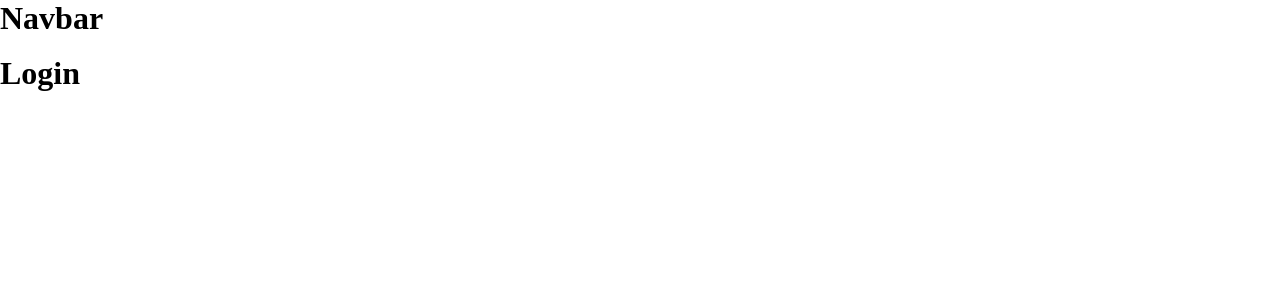
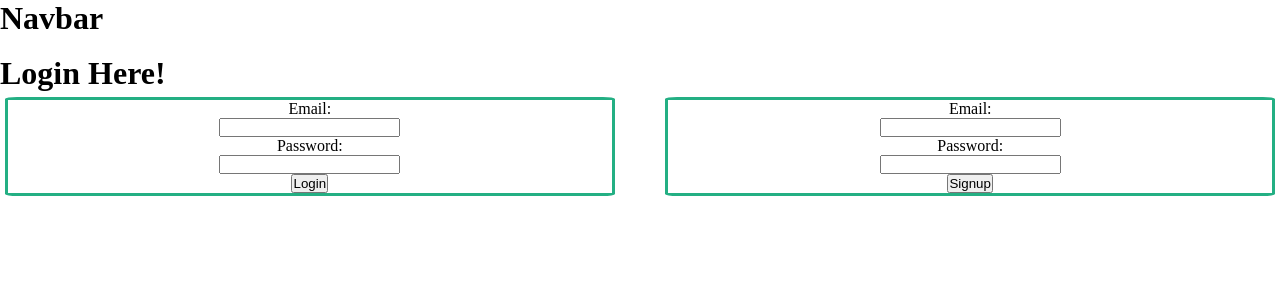
Before and after one commit to CaldwellDerek/jolly-co-op-frontend, a React (Create React App) app: page /login in a window 1280 px wide. Shown: the top 300 px of the page. Built offline with nearby package versions, Linux system fonts and the light colour scheme.

Commit message:
added login forms

```diff
--- a/src/App.js
+++ b/src/App.js
@@ -1,4 +1,5 @@
 import {BrowserRouter, Routes, Route } from 'react-router-dom'
+import { Login } from "./components/pages/Login"
 
 function App() {
   return (
@@ -8,7 +9,7 @@ function App() {
       <br/>
       <Routes>
         <Route path="/" element={<h1>Homepage</h1>}/>
-        <Route path="/login" element={<h1>Login</h1>}/>
+        <Route path="/login" element={<Login/>}/>
         <Route path="/signup" element={<h1>Signup</h1>}/>
         <Route path="/findfriend" element={<h1>Find Friend</h1>}/>
         <Route path="/mygroup" element={<h1>Group Page</h1>}/>
--- /dev/null
+++ b/src/components/pages/Login/index.js
@@ -0,0 +1,99 @@
+import React, { useState } from "react";
+import "./style.css";
+import API from "../../"
+
+export const Login = () => {
+  const [loginEmail, setloginEmail] = useState("");
+  const [loginPassword, setloginPassword] = useState("");
+  const [signupEmail, setsignupEmail] = useState("");
+  const [signupPassword, setsignupPassword] = useState("");
+
+  const handleFormChange = (e) => {
+    console.log(e.target.value);
+    const { name, value } = e.target;
+    switch (name) {
+      case "loginEmail":
+        setloginEmail(value);
+        break;
+      case "loginPassword":
+        setloginPassword(value);
+        break;
+      case "signupEmail":
+        setsignupEmail(value);
+        break;
+      case "signupPassword":
+        setsignupPassword(value);
+        break;
+
+      default:
+        break;
+    }
+  };
+  const handleFormSubmit = e =>{
+    e.preventDefault();
+    const userObj = {
+        email: loginEmail,
+        password: loginPassword
+    }
+    API.login(userObj).then(data=>{
+        console.log(data)
+        setloginEmail("")
+        setloginPassword("")
+    })
+  }
+
+  return (
+    <div>
+      <div>
+        <h1>Login Here! </h1>
+        <div  className="Login">
+
+        <form
+        // onSubmit={handleFormSubmit}
+        >
+          <label for="loginEmail">Email:</label>
+
+          <input
+            type="text"
+            name="loginEmail"
+            value={loginEmail}
+            onChange={handleFormChange}
+            />{" "}
+
+          <label for="loginPassword">Password:</label>
+
+          <input
+            type="password"
+            name="loginPassword"
+            value={loginPassword}
+            onChange={handleFormChange}
+            />
+          <button>Login</button>
+        </form>
+        <form
+        // onSubmit={handleFormSubmit}
+        >
+          <label for="signupEmail">Email:</label>
+
+          <input
+            type="text"
+            name="signupEmail"
+            value={signupEmail}
+            onChange={handleFormChange}
+            />{" "}
+
+          <label for="signupPassword">Password:</label>
+
+          <input
+            type="password"
+            name="signupPassword"
+            value={signupPassword}
+            onChange={handleFormChange}
+            />
+          <button>Signup</button>
+        </form>
+            </div>
+      </div>
+    </div>
+  );
+};
--- /dev/null
+++ b/src/components/pages/Login/style.css
@@ -0,0 +1,19 @@
+.Login {
+    display:flex;
+    justify-content: space-between;
+    margin:5px;
+}
+
+.Login form {
+    width:48%;
+    display:flex;
+    flex-direction: column ;
+    justify-content: space-between;
+    align-items: center;
+    border: 3px solid rgb(35, 175, 131);
+    border-radius: 2%;
+}
+
+.login form * {
+    width:50%
+}
```
